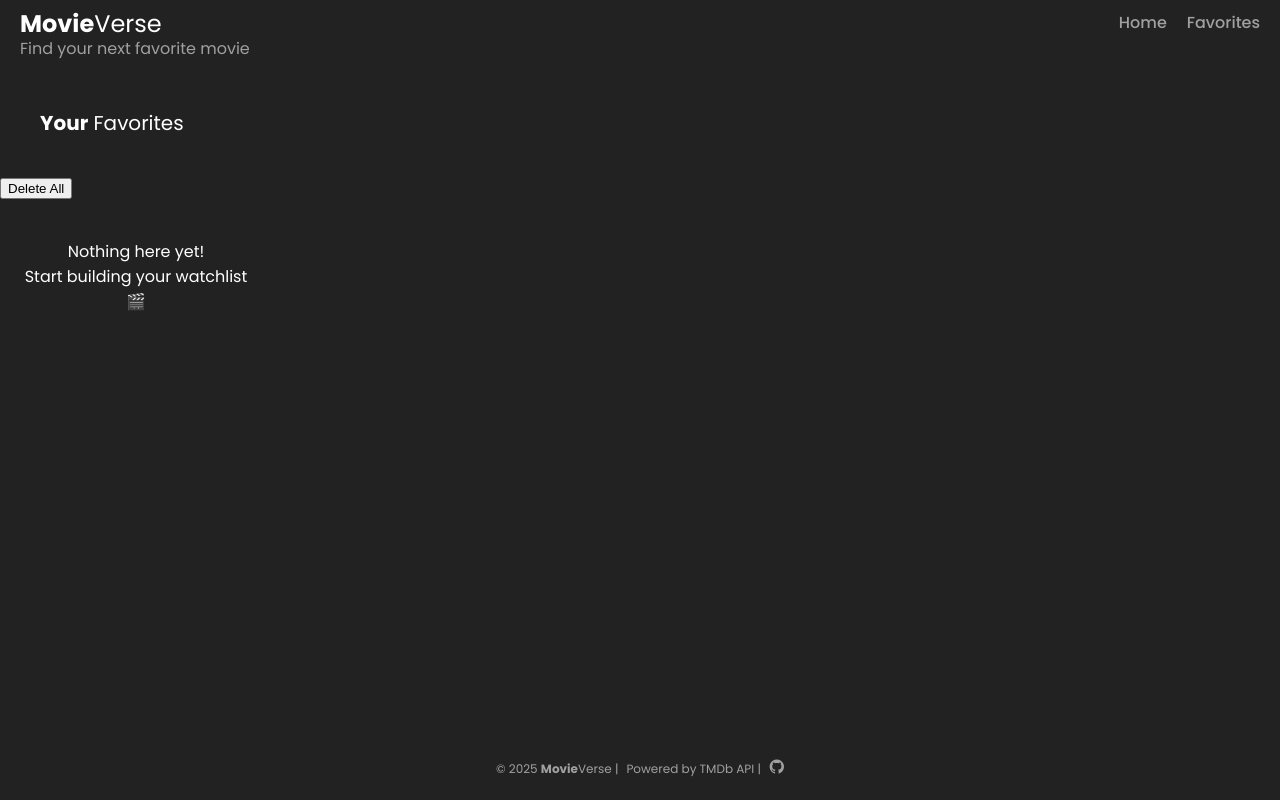
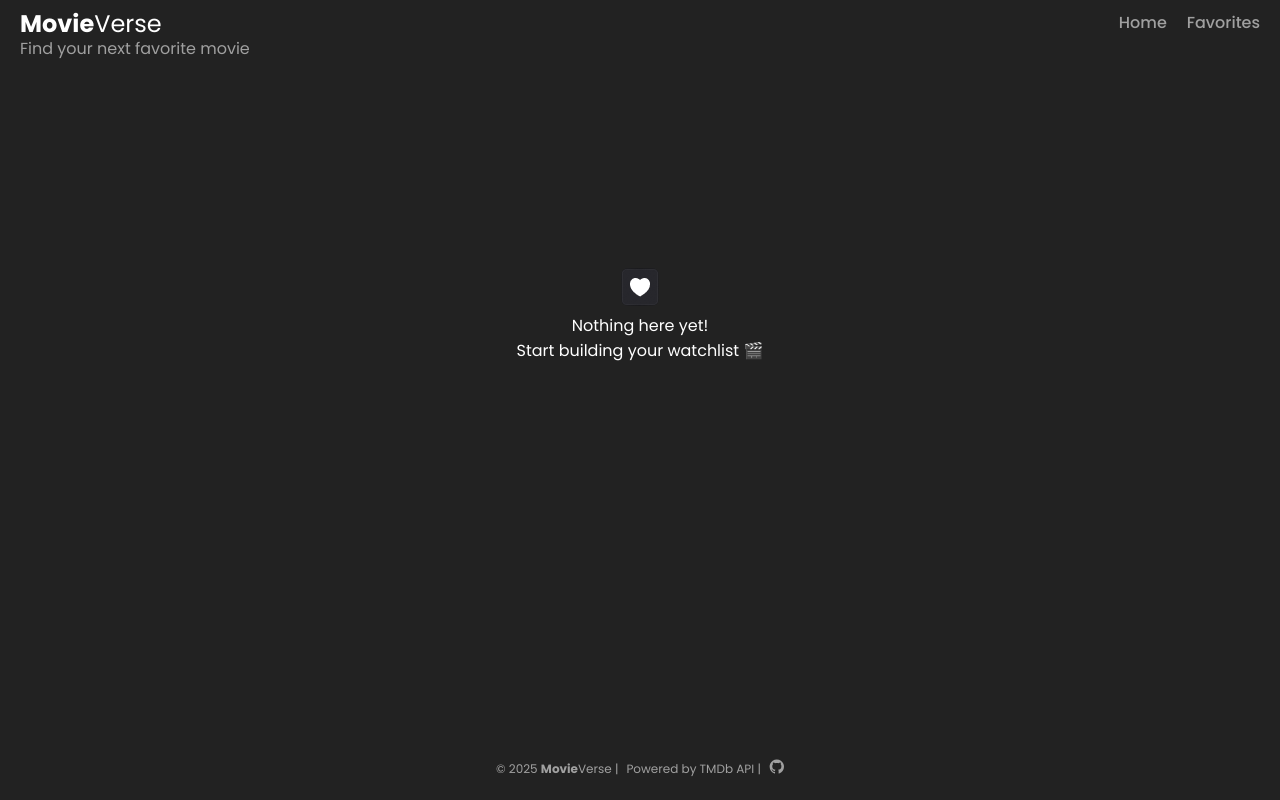
Before and after one commit to OksanaNova/movie-verse, a React (Vite) app: page /favorites in a window 1280 px wide. Built offline with nearby package versions, Linux system fonts and the light colour scheme.

Commit message:
components fixed, styles added

```diff
--- a/src/App.css
+++ b/src/App.css
@@ -115,6 +115,7 @@ main {
 
 nav {
   display: flex;
+  flex-wrap: wrap;
   justify-content: space-between;
   align-items: flex-start;
   color: white;
@@ -145,6 +146,10 @@ h1 span {
   text-decoration: none;
   color: #A0A0A0;
   font-weight: 500;
+}
+
+.nav-links a:hover {
+  color: white;
 }
 
 footer {
@@ -252,15 +257,15 @@ input {
   font-family: "Poppins", sans-serif;
   text-align: center;
   color: white;
-  margin-top: 20px;
+  margin-top: 40px;
 }
 
 .carousel-header {
   font-family: "Poppins", sans-serif;
   color: white;
   font-size: 20px;
-  /* margin: 40px 0 40px 40px; */
-  margin: 40px;
+  margin: 25px 0 10px 40px;
+  /* margin: 40px; */
 }
 
 .movie-details-container {
@@ -345,3 +350,28 @@ input {
   font-size: 14px;
   cursor: pointer;
 }
+
+.favorites-header {
+  display: flex;
+  justify-content: space-between;
+  align-items: center;
+  flex-wrap: wrap;
+}
+
+.favorites-header button {
+  color: white;
+  font-family: "Poppins", sans-serif;
+  background: transparent;
+  border-radius: 20px;
+  padding: 5px 20px;
+  cursor: pointer;
+  margin-right: 20px;
+}
+
+.favorites-header button:hover {
+  scale: 1.1;
+}
+
+.fav {
+  margin-top: 200px;
+}
--- a/src/components/Favorites.jsx
+++ b/src/components/Favorites.jsx
@@ -1,7 +1,7 @@
 import { useEffect, useState } from "react";
 import MovieCard from "./MovieCard";
 import { useLocation } from "react-router-dom";
-
+import heart from '../assets/Favorites.png'
 
 function Favorites() {
 
@@ -13,16 +13,22 @@ function Favorites() {
         setFavorites(savedMovies);
     }, [location])
 
+    const deleteAllMovies = () => {
+        localStorage.clear();
+        setFavorites([])
+    }
+
+    if(favorites.length === 0) return <p className="no-results fav"><img src={heart} alt="heart"/><br/>Nothing here yet!<br/>Start building your watchlist 🎬</p>
+
     return (
         <>
-            <div>
+            <div className="favorites-header">
                 <p className="carousel-header"><b>Your</b> Favorites</p>
-                <button>Delete All</button>
+                <button onClick={deleteAllMovies}>Delete All</button>
             </div>
 
-            <div className="search-result-container">
-                {favorites.length > 0 ? (
-                    favorites.map((element) => (
+            <div className="search-result-container" >
+                {favorites.map((element) => (
                         <MovieCard
                         key={element.id}
                         id={element.id}
@@ -31,11 +37,8 @@ function Favorites() {
                         poster_path={element.poster_path}
                         fromFavorites={true}/>
                     ))
-                )
-            : (<p className="no-results">Nothing here yet!<br/> Start building your watchlist 🎬</p>)}
-
+                }
             </div>
-
         </>
 
 
--- a/src/components/Home.jsx
+++ b/src/components/Home.jsx
@@ -46,14 +46,14 @@ function Home() {
                     searchResults={searchResults}
                     userSearch={userSearch}/>
                 ) : searchAttempted ? (
-                    <>
+                    <div>
                         <p className="no-results">No movies found. Try a different search! 🎬</p>
                         <div>
                             <p className="carousel-header"><b>Trending</b> Now</p>
                             <MoviesCarousel
                             movies={trendingMovies}/>
                         </div>
-                   </>
+                   </div>
                   ) : (
                    <div>
                         <p className="carousel-header"><b>Trending</b> Now</p>
--- a/src/components/Navbar.jsx
+++ b/src/components/Navbar.jsx
@@ -1,6 +1,7 @@
 import { Link } from 'react-router-dom';
 
 function Navbar() {
+
     return (
         <nav>
             <div className='logo'>
--- a/src/components/SearchResults.jsx
+++ b/src/components/SearchResults.jsx
@@ -5,9 +5,7 @@ function SearchResults({searchResults, userSearch}) {
     return (
 
         <div className="search-result-container">
-
-            {searchResults.length > 0 ? (
-                searchResults.map((element) => (
+            {searchResults.map((element) => (
                 <MovieCard
                 key={element.id}
                 id={element.id}
@@ -17,9 +15,7 @@ function SearchResults({searchResults, userSearch}) {
                 searchResults={searchResults}
                 userSearch={userSearch}/>
                     ))
-            )
-          : (<p className="no-results">No movies found. Try a different search! 🎬</p>)}
-
+            }
         </div>
     )
 }
```
Lines whose indentation alone changed are shown as unchanged.
